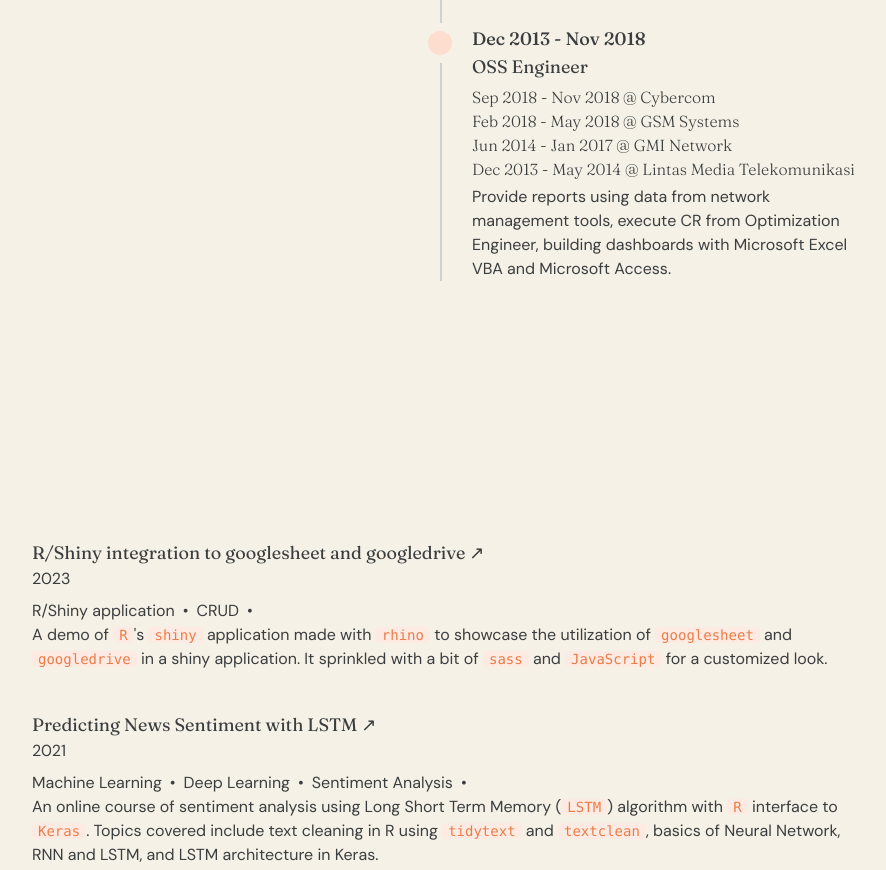
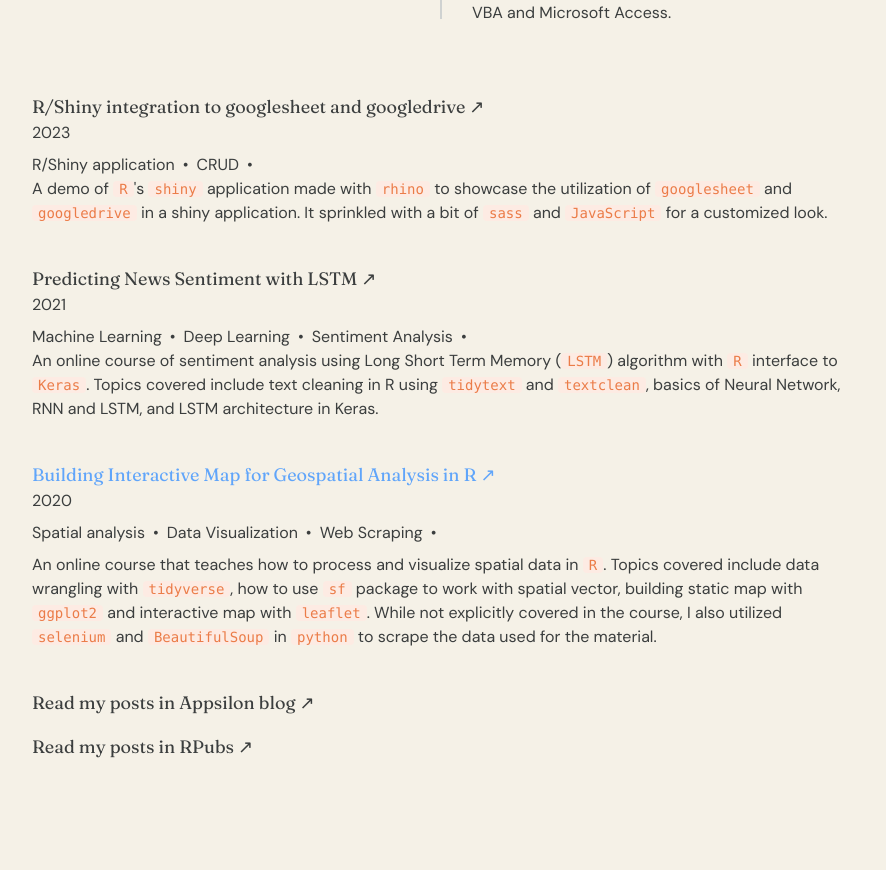
Before and after one commit to ttnsy/personal-page, a website built with Vite: page src/index.html in a window 1280 px wide. Shown: the part 1649-2519 px from the top of the page, without its empty margins (392-1278 px from the left). After the commit the page ends 2476 px from the top, so only its background shows below. Built offline with nearby package versions, Linux system fonts and the light colour scheme.

Commit message:
style: section margins & paddings

```diff
--- a/src/css/style.css
+++ b/src/css/style.css
@@ -28,7 +28,7 @@
   }
 
   section {
-    @apply mt-1 mb-64 flex flex-col gap-10 justify-center items-center h-screen;
+    @apply mt-1 flex flex-col gap-10 justify-center items-center h-screen;
   }
 
   section a {
@@ -58,6 +58,10 @@
   }
 
   .contacts:hover .contact:not(:hover) {
+    @apply text-text-300;
+  }
+
+  nav a:not(.active) {
     @apply text-text-300;
   }
 
@@ -105,11 +109,11 @@
     @apply font-display text-lg font-bold;
   }
 
-  .section__projects {
-    @apply self-start h-fit;
+  .section__project {
+    @apply self-start;
   }
 
-  .section__project h3 {
+  .section__projects h3 {
     @apply after:content-['_↗'];
   }
 
```
Also changed, not shown: src/css/global.css.
